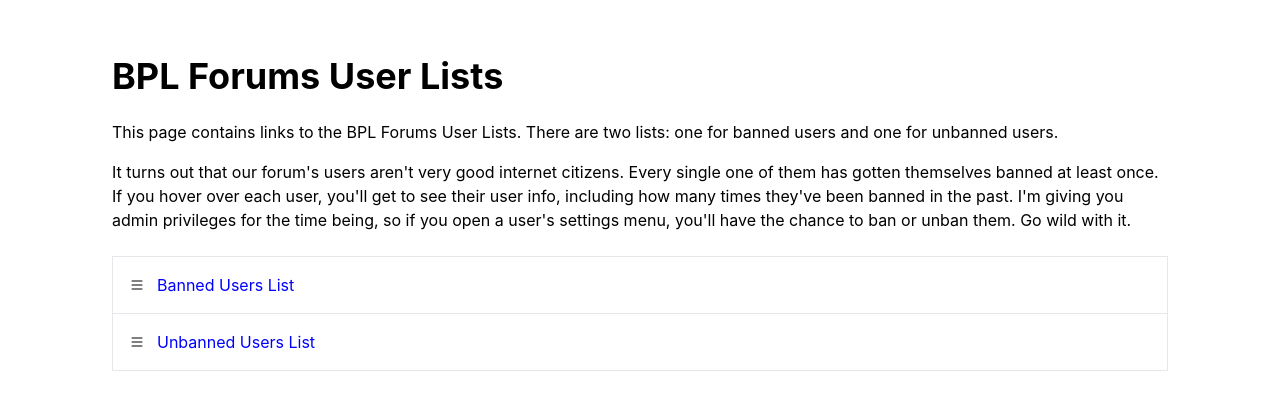
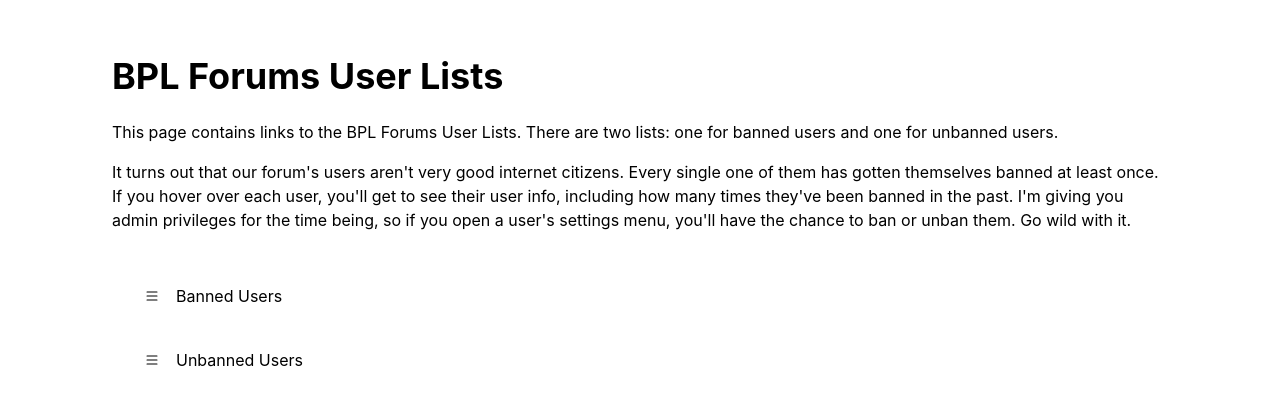
Before and after one commit to raidsrc/ban-people-lol, a Next.js app: page / in a window 1280 px wide. Shown: the top 410 px of the page. Built offline with nearby package versions, Linux system fonts and the light colour scheme.

Commit message:
refactored index and _app with mui and custom typography

```diff
--- a/pages/_app.tsx
+++ b/pages/_app.tsx
@@ -1,8 +1,19 @@
 import '../styles/output.css'
 import type { AppProps } from 'next/app'
+import { createTheme, ThemeProvider } from "@mui/material"
+
+const theme = createTheme({
+  typography: {
+    fontFamily: "-apple-system, BlinkMacSystemFont, Segoe UI, Roboto, Oxygen, Ubuntu, Cantarell, Fira Sans, Droid Sans, Helvetica Neue, sans-serif"
+  }
+})
 
 function MyApp({ Component, pageProps }: AppProps) {
-  return <Component {...pageProps} />
+  return (
+    <ThemeProvider theme={theme}>
+      <Component {...pageProps} />
+    </ThemeProvider>
+  )
 }
 
 export default MyApp
--- a/pages/index.tsx
+++ b/pages/index.tsx
@@ -2,6 +2,7 @@ import type { NextPage } from 'next'
 import Head from 'next/head'
 import Image from 'next/image'
 import Link from 'next/link'
+import { List, ListItem, Box, ListItemButton, ListItemText } from '@mui/material'
 
 const Home: NextPage = () => {
   // so the plan is to have a database full of users who are doing bad shit. your job is to ban them. you can select a user and ban them. selecting a user is clicking a menu next to their name. and then clicking the ban option. there is a collection of unbanned users and a collection of banned users. when an unbanned user is banned, they get sent to the banned users collection in the db. when a banned user is unbanned, they move back to the unbanned users collection in the db. have options for how long you ban users. have a 30 second ban, a 120 second ban, and a permanent ban. authenticate using next-auth-js. everyone gets their own account.
@@ -15,18 +16,34 @@ const Home: NextPage = () => {
         <p>This page contains links to the BPL Forums User Lists. There are two lists: one for banned users and one for unbanned users.</p>
         <p>It turns out that our forum's users aren't very good internet citizens. Every single one of them has gotten themselves banned at least once. If you hover over each user, you'll get to see their user info, including how many times they've been banned in the past. I'm giving you admin privileges for the time being, so if you open a user's settings menu, you'll have the chance to ban or unban them. Go wild with it. </p>
         <div className='py-4'>
-          <div className='p-4 border flex items-center'>
+          <Box sx={{}}>
+            <List>
+              <ListItem>
+                <Link href="/banned-users" >
+                  <ListItemButton>
                     <svg xmlns="http://www.w3.org/2000/svg" width="16" height="16" fill="currentColor" className="bi bi-list" viewBox="0 0 16 16">
                       <path fillRule="evenodd" d="M2.5 12a.5.5 0 0 1 .5-.5h10a.5.5 0 0 1 0 1H3a.5.5 0 0 1-.5-.5zm0-4a.5.5 0 0 1 .5-.5h10a.5.5 0 0 1 0 1H3a.5.5 0 0 1-.5-.5zm0-4a.5.5 0 0 1 .5-.5h10a.5.5 0 0 1 0 1H3a.5.5 0 0 1-.5-.5z" />
                     </svg>
-            <span className='ml-3 '><Link href="/banned-users" ><a className=''>Banned Users List</a></Link></span>
-          </div>
-          <div className='p-4 border border-t-0 flex items-center'>
+                    <ListItemText className='ml-4'>
+                      Banned Users
+                    </ListItemText>
+                  </ListItemButton>
+                </Link>
+              </ListItem>
+              <ListItem>
+                <Link href="/unbanned-users" >
+                  <ListItemButton>
                     <svg xmlns="http://www.w3.org/2000/svg" width="16" height="16" fill="currentColor" className="bi bi-list" viewBox="0 0 16 16">
                       <path fillRule="evenodd" d="M2.5 12a.5.5 0 0 1 .5-.5h10a.5.5 0 0 1 0 1H3a.5.5 0 0 1-.5-.5zm0-4a.5.5 0 0 1 .5-.5h10a.5.5 0 0 1 0 1H3a.5.5 0 0 1-.5-.5zm0-4a.5.5 0 0 1 .5-.5h10a.5.5 0 0 1 0 1H3a.5.5 0 0 1-.5-.5z" />
                     </svg>
-            <span className='ml-3 '><Link href="/unbanned-users"><a className=''>Unbanned Users List</a></Link></span>
-          </div>
+                    <ListItemText className='ml-4'>
+                      Unbanned Users
+                    </ListItemText>
+                  </ListItemButton>
+                </Link>
+              </ListItem>
+            </List>
+          </Box>
         </div>
       </div>
     </>
--- a/styles/output.css
+++ b/styles/output.css
@@ -579,6 +579,10 @@ a:hover {
   margin-right: 1rem;
 }
 
+.ml-4 {
+  margin-left: 1rem;
+}
+
 .flex {
   display: flex;
 }
```
Lines whose indentation alone changed are shown as unchanged.
